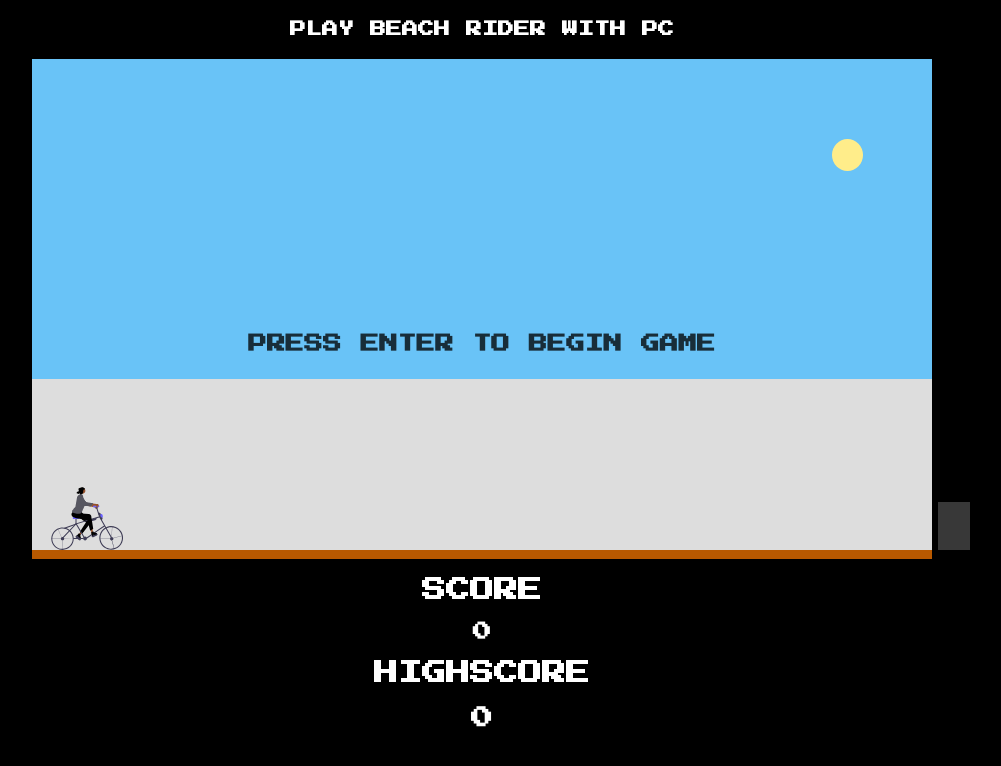
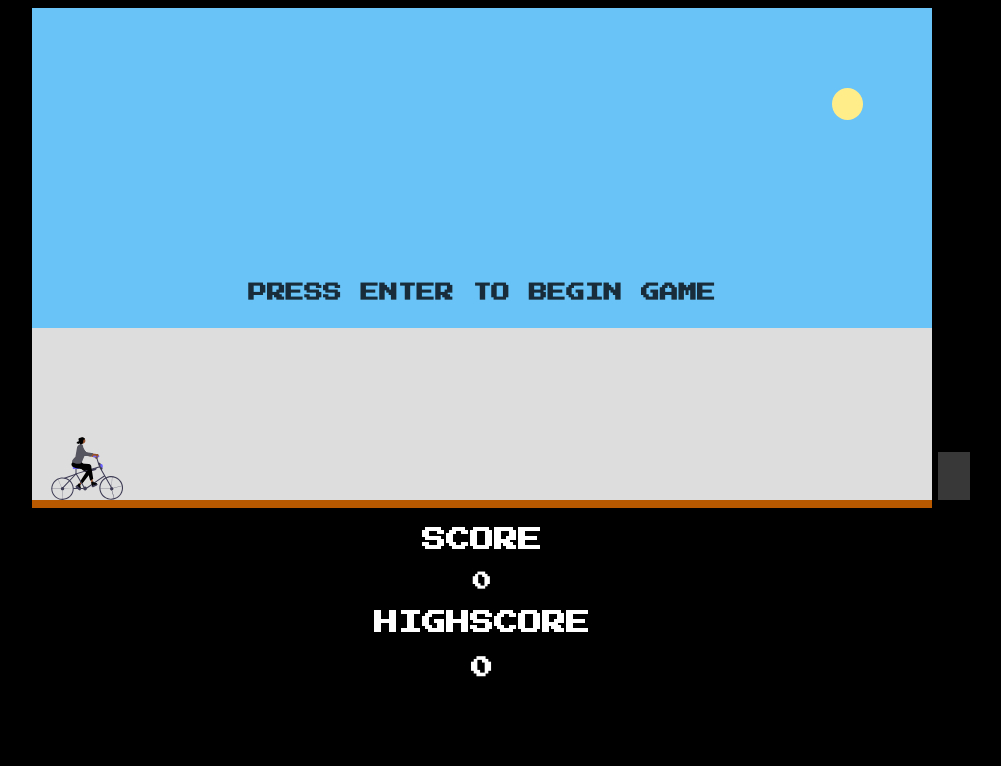
Before and after one commit to ejsmart111/beach-rider, a plain HTML site: page public/index.html in a window 1280 px wide. Shown: the whole page, without its empty margins (158-1159 px from the left). Drawn offline with Linux system fonts and the light colour scheme.

Commit message:
fix for desktop

```diff
--- a/public/index.html
+++ b/public/index.html
@@ -11,9 +11,6 @@
     <title>Beach Rider</title>
 </head>
 <body>
-    <div class="mobile">
-        <h4 class="mobile-message">PLAY BEACH RIDER WITH PC</h4>
-    </div>
     <div id="pc">
         <div id="body" class="body">
             <div class="container">
```
